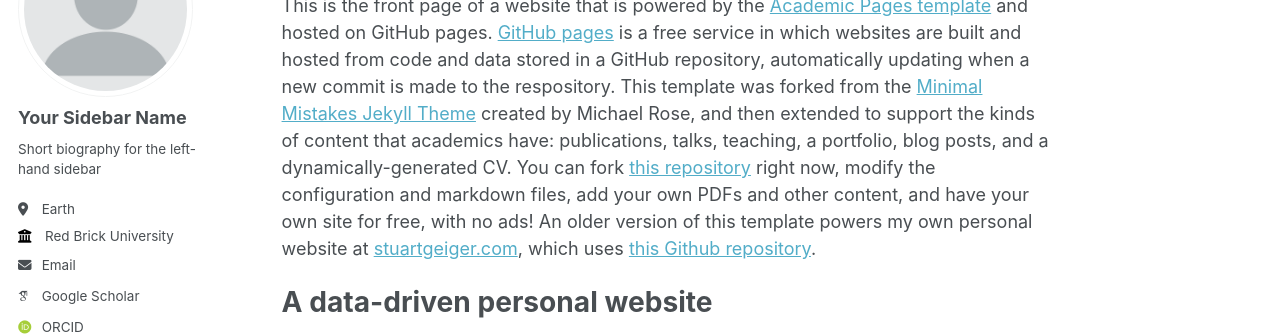
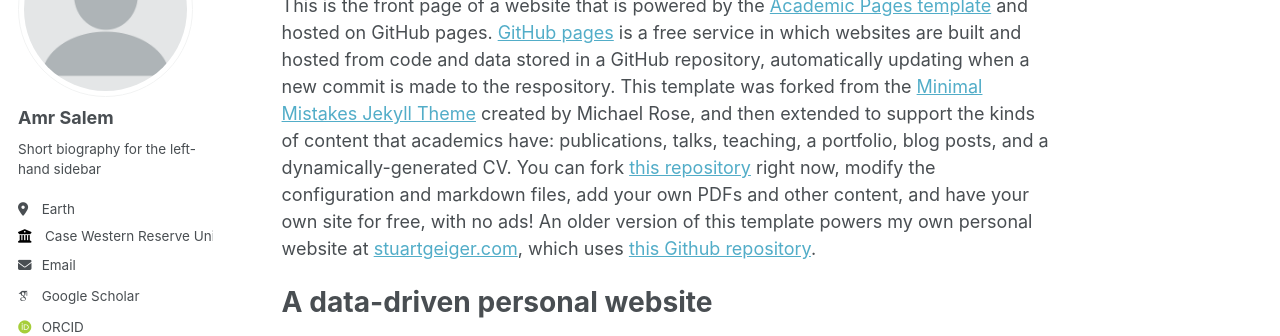
Before and after one commit to amrsalm/amrsalm.github.io, a Jekyll site: the page built from _pages/about.md, in a window 1280 px wide. Shown: the part 184-520 px from the top of the page. Built offline with Jekyll 4.4.1, drawn with Linux system fonts in a browser that asks for light colours; some web fonts are replaced.

Commit message:
Update _config.yml

```diff
--- a/_config.yml
+++ b/_config.yml
@@ -22,11 +22,11 @@ repository               : "academicpages/academicpages.github.io"
 author:
   # Biographic information
   avatar           : "profile.png"
-  name             : "Your Sidebar Name"
+  name             : "Amr Salem"
   pronouns         : # example: "she/her"
   bio              : "Short biography for the left-hand sidebar"
   location         : "Earth"
-  employer         : "Red Brick University"
+  employer         : "Case Western Reserve University"
   uri              : # URL
   email            : "none@example.org"
 
```
